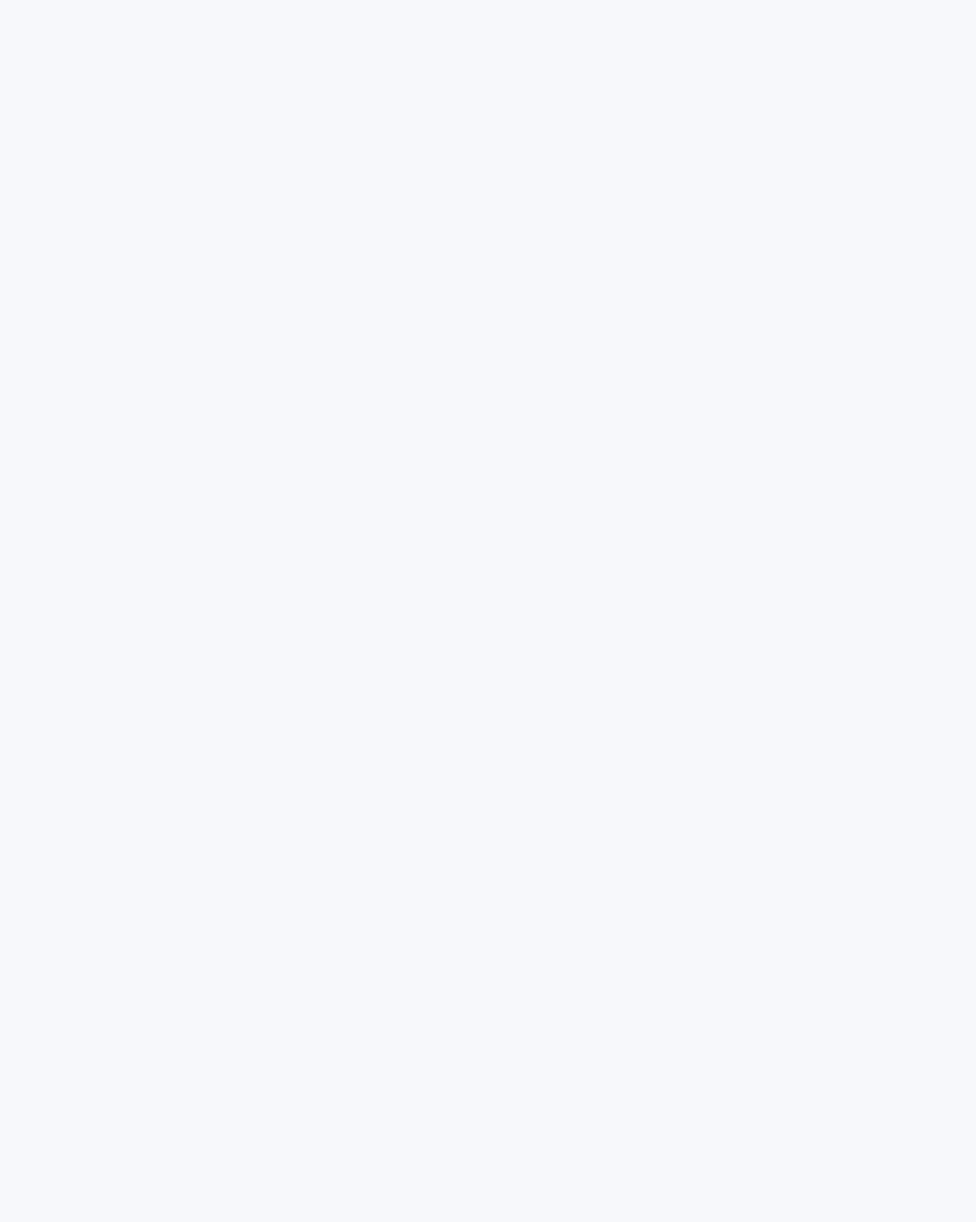
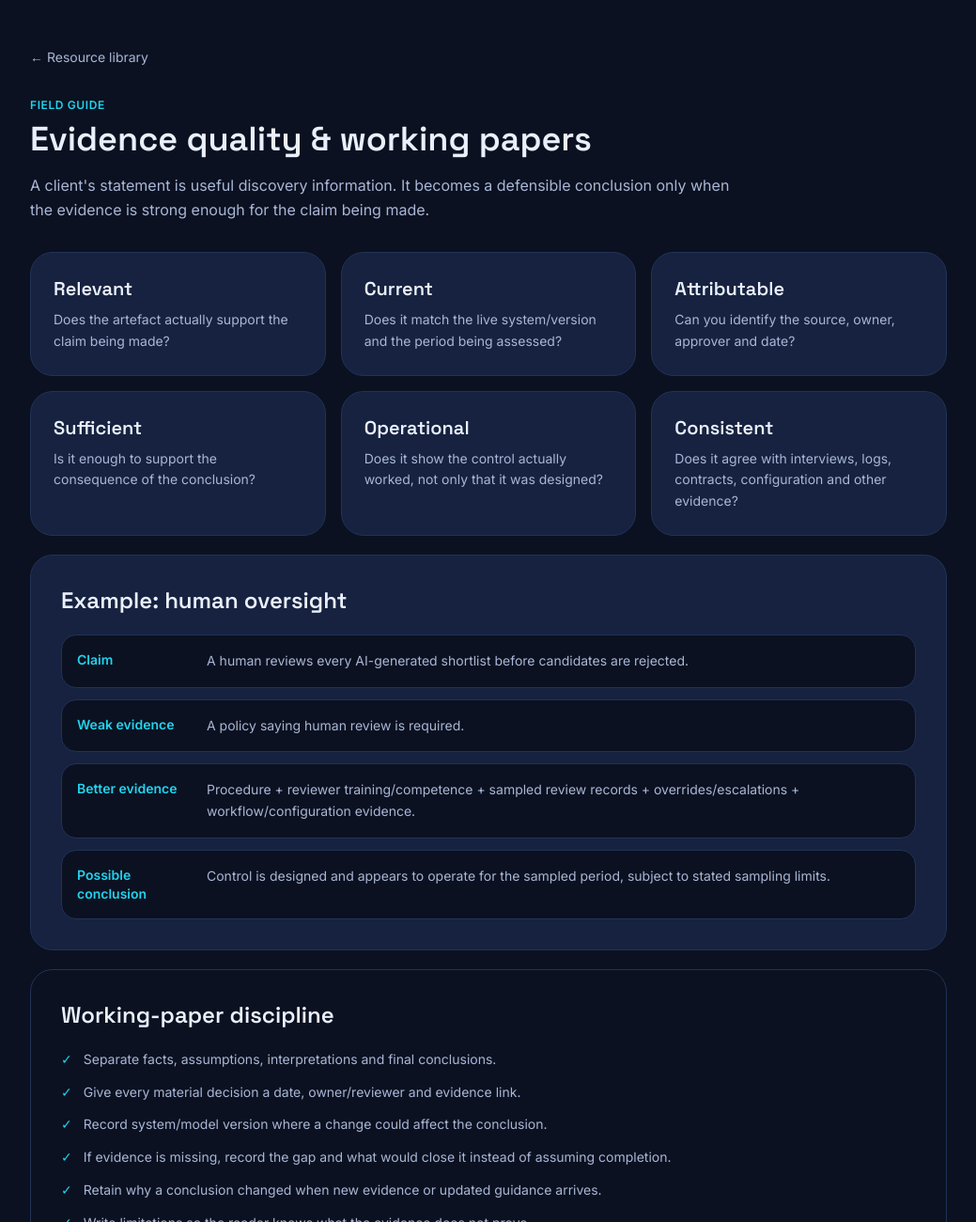
Before and after one commit to AiActReady/mockexam-app, a Next.js app: page /academy/resources/evidence in a window 1280 px wide. Before the commit this address had no page. Shown: the top 1300 px of the page at 94% size, without its empty margins (120-1159 px from the left). Before the commit the page ends 800 px from the top, so only its background shows below. Built offline with nearby package versions, Linux system fonts and the light colour scheme.

Commit message:
Add evidence quality field guide

```diff
--- /dev/null
+++ b/src/app/academy/resources/evidence/page.tsx
@@ -0,0 +1,77 @@
+import Link from "next/link";
+
+const TESTS = [
+  ["Relevant", "Does the artefact actually support the claim being made?"],
+  ["Current", "Does it match the live system/version and the period being assessed?"],
+  ["Attributable", "Can you identify the source, owner, approver and date?"],
+  ["Sufficient", "Is it enough to support the consequence of the conclusion?"],
+  ["Operational", "Does it show the control actually worked, not only that it was designed?"],
+  ["Consistent", "Does it agree with interviews, logs, contracts, configuration and other evidence?"],
+];
+
+const EXAMPLES = [
+  ["Claim", "A human reviews every AI-generated shortlist before candidates are rejected."],
+  ["Weak evidence", "A policy saying human review is required."],
+  ["Better evidence", "Procedure + reviewer training/competence + sampled review records + overrides/escalations + workflow/configuration evidence."],
+  ["Possible conclusion", "Control is designed and appears to operate for the sampled period, subject to stated sampling limits."],
+];
+
+const WORKING_PAPERS = [
+  "Separate facts, assumptions, interpretations and final conclusions.",
+  "Give every material decision a date, owner/reviewer and evidence link.",
+  "Record system/model version where a change could affect the conclusion.",
+  "If evidence is missing, record the gap and what would close it instead of assuming completion.",
+  "Retain why a conclusion changed when new evidence or updated guidance arrives.",
+  "Write limitations so the reader knows what the evidence does not prove.",
+  "Use neutral finding language: ‘we have not yet seen evidence that…’ rather than personal blame.",
+];
+
+export default function EvidenceGuidePage() {
+  return (
+    <div className="mx-auto max-w-5xl px-6 py-12">
+      <Link href="/academy/resources" className="text-sm text-[var(--color-text-muted)] hover:text-[var(--color-text)]">← Resource library</Link>
+      <header className="mt-8 max-w-3xl">
+        <div className="text-xs font-semibold uppercase tracking-wider text-[var(--color-primary)]">FIELD GUIDE</div>
+        <h1 className="mt-2 font-display text-4xl font-semibold">Evidence quality & working papers</h1>
+        <p className="mt-4 leading-relaxed text-[var(--color-text-muted)]">
+          A client's statement is useful discovery information. It becomes a defensible conclusion only when the evidence is strong enough for the claim being made.
+        </p>
+      </header>
+
+      <section className="mt-8 grid gap-4 md:grid-cols-2 lg:grid-cols-3">
+        {TESTS.map(([title, body]) => (
+          <article key={title} className="rounded-3xl border border-[var(--color-border)] bg-[var(--color-surface-raised)] p-6">
+            <h2 className="font-display text-xl font-semibold">{title}</h2>
+            <p className="mt-2 text-sm leading-relaxed text-[var(--color-text-muted)]">{body}</p>
+          </article>
+        ))}
+      </section>
+
+      <section className="mt-5 rounded-3xl border border-[var(--color-border)] bg-[var(--color-surface-raised)] p-6 md:p-8">
+        <h2 className="font-display text-2xl font-semibold">Example: human oversight</h2>
+        <div className="mt-5 space-y-3">
+          {EXAMPLES.map(([label, text]) => (
+            <div key={label} className="grid gap-2 rounded-2xl border border-[var(--color-border)] bg-[var(--color-bg)] p-4 md:grid-cols-[130px_1fr]">
+              <div className="text-sm font-semibold text-[var(--color-primary)]">{label}</div>
+              <div className="text-sm leading-relaxed text-[var(--color-text-muted)]">{text}</div>
+            </div>
+          ))}
+        </div>
+      </section>
+
+      <section className="mt-5 rounded-3xl border border-[var(--color-border)] p-6 md:p-8">
+        <h2 className="font-display text-2xl font-semibold">Working-paper discipline</h2>
+        <ul className="mt-5 space-y-3 text-sm leading-relaxed text-[var(--color-text-muted)]">
+          {WORKING_PAPERS.map((item) => <li key={item} className="flex gap-3"><span className="text-[var(--color-primary)]">✓</span><span>{item}</span></li>)}
+        </ul>
+      </section>
+
+      <section className="mt-5 rounded-3xl border border-[var(--color-primary)]/40 bg-[var(--color-surface-raised)] p-6">
+        <div className="font-semibold">Evidence chain</div>
+        <p className="mt-2 text-sm leading-relaxed text-[var(--color-text-muted)]">
+          Use the mental model: <span className="font-semibold">claim → evidence → owner/source → date/version → analysis → conclusion → limitation/action.</span> Another reviewer should be able to reproduce the reasoning.
+        </p>
+      </section>
+    </div>
+  );
+}
```
